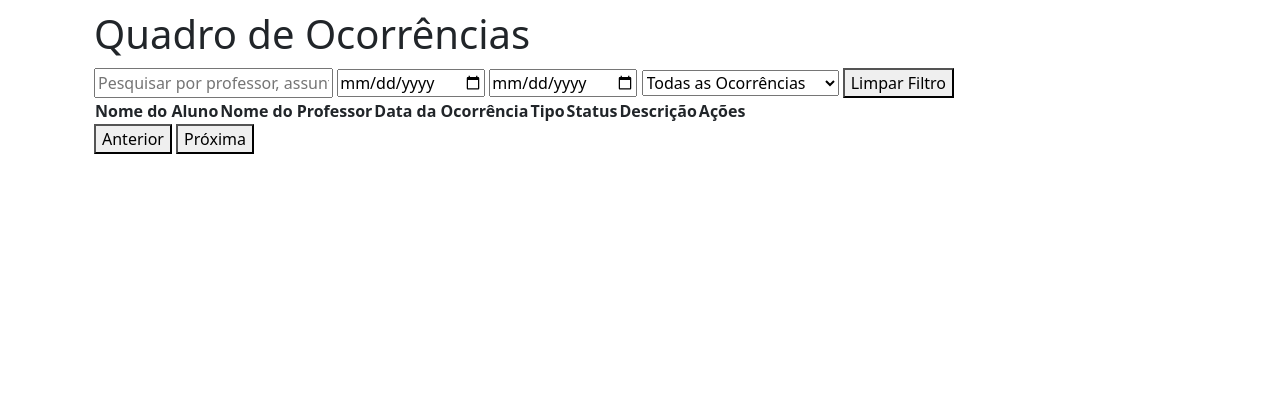
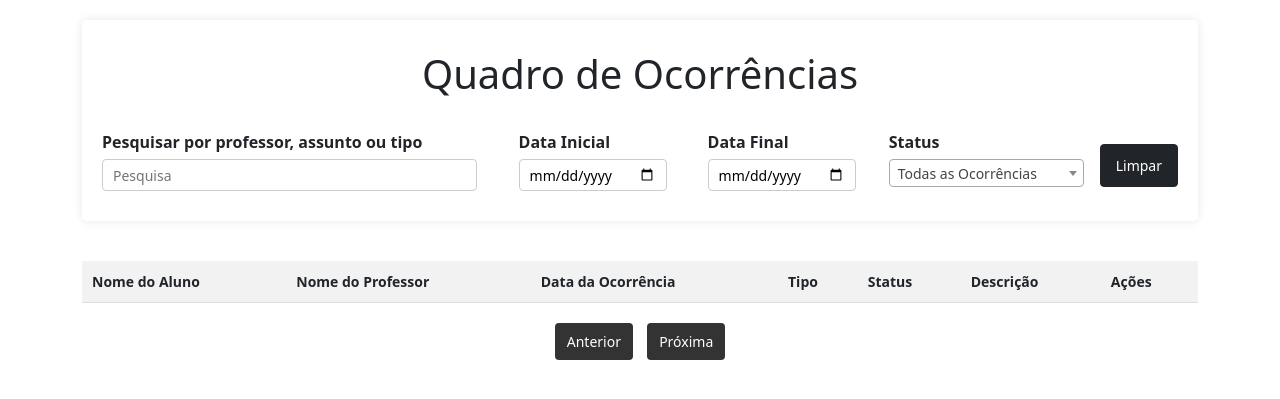
Before and after one commit to Homailson/SchoolWarden, a Flask app: template app/templates/common/manager_occurrence.html in a window 1280 px wide. Shown: the part 77-476 px from the top of the page. Run offline with Flask 3, Linux system fonts and the light colour scheme; the template is opened without the code that fills it: most values are stand-ins (such as "Sample title", 1, 10 or a date in 2020); lists and menus that the app fills with data are empty; some libraries are stand-ins or nearby versions.

Commit message:
formularios personalizados

```diff
--- a/app/routes/manager.py
+++ b/app/routes/manager.py
@@ -117,7 +117,7 @@ def register_teacher():
     mongo = PyMongo(current_app)
     manager_id = session.get('userID')
 
-    # Buscar turmas da coleção disciplinas
+    # Buscar turmas da coleção subjects
     subjects = [(str(sub['_id']), sub['subject'])
                 for sub in mongo.db.subjects.find({"manager_id": manager_id})]
     form.update_subjects(subjects)
--- a/app/static/css/style.css
+++ b/app/static/css/style.css
@@ -56,7 +56,24 @@ h2 {
 }
 
 .vertical-menu .btn.btn-block:hover {
-    color: rgb(219, 215, 215);
+    background-color: #555;
+}
+
+.container {
+    display: flex;
+    flex-direction: column;
+}
+
+.teacher_form {
+    width: 75%;
+    margin-top: 2rem;
+    align-self: center;
+}
+
+.student_form {
+    width: 75%;
+    margin-top: 2rem;
+    align-self: center;
 }
 
 @media (max-width: 992px) {
@@ -72,6 +89,10 @@ h2 {
     .vertical-menu .btn.btn-block {
         margin: 20px;
     }
+
+    .teacher_form {
+        width: 100%;
+    }
 }
 
 .bg-light {
@@ -85,10 +106,209 @@ h2 {
     color: white !important;
 }
 
-.mb-3 {
-    margin-bottom: .5rem !important;
+div.w-100.mb-3 {
+    height: 3.5rem;
 }
 
-input[type="search" i] {
-    border: red;
+/* Estilos para o modal */
+.modal {
+    display: none;
+    position: fixed;
+    z-index: 1;
+    left: 0;
+    top: 0;
+    width: 100%;
+    height: 100%;
+    overflow: auto;
+    background-color: rgba(0, 0, 0, 0.4);
+    padding-top: 60px;
 }
+
+.modal-content {
+    background-color: #fefefe;
+    margin: 5% auto;
+    padding: 20px;
+    border: 1px solid #888;
+    width: 80%;
+}
+
+.close {
+    color: #aaa;
+    float: right;
+    font-size: 28px;
+    font-weight: bold;
+}
+
+.close:hover,
+.close:focus {
+    color: black;
+    text-decoration: none;
+    cursor: pointer;
+}
+
+/* Estilos para os status */
+.status-pending::before {
+    content: '';
+    display: inline-block;
+    width: 10px;
+    height: 10px;
+    background-color: red;
+    border-radius: 50%;
+}
+
+.status-resolved::before {
+    content: '';
+    display: inline-block;
+    width: 10px;
+    height: 10px;
+    background-color: green;
+    border-radius: 50%;
+}
+
+/* A partir daqui são configurações da tabela e da pesquisa */
+/* Estilos para o tema claro */
+.container__occurrence {
+    font-size: 14px;
+    background-color: #fff;
+    padding: 20px;
+    margin: 20px auto;
+    border-radius: 5px;
+    box-shadow: 0 0 10px rgba(0, 0, 0, 0.1);
+    max-width: 1200px;
+}
+
+input[type="text"],
+input[type="date"],
+select {
+    padding: 10px;
+    margin-right: 10px;
+    margin-bottom: 10px;
+    border: 1px solid #ccc;
+    border-radius: 4px;
+    font-size: 14px;
+}
+
+.btn {
+    padding: 10px 15px;
+    border-radius: 4px;
+    cursor: pointer;
+    font-size: 14px;
+}
+
+.btn-primary {
+    background-color: #333;
+    color: #fff;
+    border: none;
+}
+
+.btn-primary:hover {
+    background-color: #555;
+}
+
+.btn-success {
+    background-color: #28a745;
+    color: #fff;
+    border: none;
+}
+
+.btn-success:hover {
+    background-color: #218838;
+}
+
+.btn-delete {
+    background-color: #dc3545;
+    color: #fff;
+    border: none;
+}
+
+.btn-delete:hover {
+    background-color: #c82333;
+}
+
+table {
+    width: 100%;
+    border-collapse: collapse;
+    margin-top: 20px;
+    font-size: 14px;
+}
+
+th,
+td {
+    padding: 10px;
+    text-align: left;
+    border-bottom: 1px solid #ddd;
+}
+
+th {
+    background-color: #f2f2f2;
+    font-weight: bold;
+}
+
+tbody tr:nth-child(even) {
+    background-color: #f9f9f9;
+}
+
+#pagination {
+    margin-top: 20px;
+    text-align: center;
+}
+
+#pagination button {
+    margin: 0 5px;
+    background-color: #333;
+    color: #fff;
+    border: none;
+    border-radius: 4px;
+    padding: 8px 12px;
+    cursor: pointer;
+    font-size: 14px;
+}
+
+#pagination button:hover {
+    background-color: #555;
+}
+
+.filter_area {
+    display: flex;
+}
+
+
+.filter_area label {
+    font-size: 1rem;
+    font-weight: bolder;
+    white-space: nowrap;
+    overflow: hidden;
+}
+
+.searchInput {
+    flex: 1;
+    width: 90%;
+    height: 2rem;
+}
+
+.start_date {
+    height: 2rem;
+}
+
+.end_date {
+    height: 2rem;
+}
+
+.select2-container--default .select2-selection--single {
+    height: 2rem;
+}
+
+button.btn.btn-dark.filter {
+    height: 60%;
+    align-self: center;
+    margin-left: 1rem;
+}
+
+button.btn.btn-dark.filter {
+    box-shadow: none;
+}
+
+.container__occurrence__title {
+    margin-bottom: 2rem;
+    text-align: center;
+}
--- a/app/static/js/select2.js
+++ b/app/static/js/select2.js
@@ -28,15 +28,21 @@ $(document).ready(function () {
 
     // Configuração do Select2 para o campo de classificação
     $('#classification').select2({
-        placeholder: "Selecione a classificação"
+        placeholder: "Selecione um tipo"
     });
     $('#teacher').select2({
         placeholder: "Selecione um professor(a)"
     });
     $('#classe').select2({
-        placeholder: "Selecione uma classe"
+        placeholder: "Selecione uma turma"
     });
     $('#subject').select2({
-        placeholder: "Selecione a disciplina"
+        placeholder: "Selecione uma disciplina"
+    });
+    $('#subjects').select2({
+        placeholder: "Selecione as disciplinas",
+        multiple: true
+    });
+    $('#filterStatus').select2({
     });
 });
--- a/app/templates/common/manager_occurrence.html
+++ b/app/templates/common/manager_occurrence.html
@@ -1,4 +1,5 @@
 {% extends "layout.html" %}
+
 {% block title %}
 {% if user_role == 'teacher' %}
 Ocorrências | Professor
@@ -13,24 +14,47 @@ Usuário
 
 {% block content %}
 
-<div class="container">
-    <h1>Quadro de Ocorrências</h1>
+<div class="container__occurrence">
+    <h1 class="container__occurrence__title">Quadro de Ocorrências</h1>
+    <div class="filter_area">
         {% if user_role == 'manager' %}
-    <input type="text" id="searchInput" placeholder="Pesquisar por aluno, professor, assunto ou tipo"
-        onkeyup="fetchOccurrences()">
+        <div class="filter_group">
+            <label for="searchInput">Pesquisa por aluno, professor, assunto ou tipo</label>
+            <input class="searchInput" type="text" id="searchInput" placeholder="Pesquisa" onkeyup="fetchOccurrences()">
+        </div>
         {% elif user_role == 'teacher' %}
-    <input type="text" id="searchInput" placeholder="Pesquisar por aluno, assunto ou tipo" onkeyup="fetchOccurrences()">
+        <div class="filter_group">
+            <label for="searchInput">Pesquisar por aluno, assunto ou tipo</label>
+            <input class="searchInput" type="text" id="searchInput" placeholder="Pesquisa" onkeyup="fetchOccurrences()">
+        </div>
         {% else %}
-    <input type="text" id="searchInput" placeholder="Pesquisar por professor, assunto ou tipo"
-        onkeyup="fetchOccurrences()">
+        <div class="filter_group">
+            <label for="searchInput">Pesquisar por professor, assunto ou tipo</label>
+            <input class="searchInput" type="text" id="searchInput" placeholder="Pesquisa" onkeyup="fetchOccurrences()">
+        </div>
         {% endif %}
-    <input type="date" id="start_date" onchange="fetchOccurrences()">
-    <input type="date" id="end_date" onchange="fetchOccurrences()">
-    <select id="filterStatus" onchange="fetchOccurrences()">
+
+        <div class="filter_group">
+            <label for="start_date">Data Inicial</label>
+            <input class="start_date" type="date" id="start_date" onchange="fetchOccurrences()">
+        </div>
+
+        <div class="filter_group">
+            <label for="end_date">Data Final</label>
+            <input class="end_date" type="date" id="end_date" onchange="fetchOccurrences()">
+        </div>
+
+        <div class="filter_group">
+            <label for="filterStatus">Status</label>
+            <select class="filterStatus" id="filterStatus" onchange="fetchOccurrences()">
                 <option value="all">Todas as Ocorrências</option>
                 <option value="pending">Ocorrências Pendentes</option>
             </select>
-    <button onclick="clearFilters()">Limpar Filtro</button>
+        </div>
+
+        <button id="clear_filter_btn" class="btn btn-dark filter" onclick="clearFilters()">Limpar</button>
+    </div>
+</div>
 
 <table id="ocorrenciasTable">
     <thead>
@@ -110,11 +134,18 @@ Usuário
                             <td><span class="${statusClass}"></span></td>
                             <td>${occurrence.description.substring(0, 30)}${occurrence.description.length > 30 ? '...' : ''}</td>
                             <td>
-                                <button onclick="viewContent('description', '${occurrence.id}', '${occurrence.description}')">Descrição completa</button>
-                                <button onclick="viewContent('solution', '${occurrence.id}', '${occurrence.solution}')">Solução</button>
+                                <div class="btn-group">
+                                    <button class="btn btn-primary" onclick="viewContent('description', '${occurrence.id}', '${occurrence.description}')">Descrição completa</button>
+                                    <button class="btn btn-success" onclick="viewContent('solution', '${occurrence.id}', '${occurrence.solution}')">Solução</button>
                                     {% if user_role != 'student' %}
-                                <button data-id="${occurrence.id}" onclick="confirmDelete('${occurrence.id}', '{{ csrf_token() }}')">Excluir</button>
+                                    <button class="btn btn-delete" data-id="${occurrence.id}" onclick="confirmDelete('${occurrence.id}', '{{ csrf_token() }}')">
+                                        <svg xmlns="http://www.w3.org/2000/svg" width="16" height="16" fill="currentColor" class="bi bi-trash" viewBox="0 0 16 16">
+                                            <path d="M5.5 5.5A.5.5 0 0 1 6 6v6a.5.5 0 0 1-1 0V6a.5.5 0 0 1 .5-.5m2.5 0a.5.5 0 0 1 .5.5v6a.5.5 0 0 1-1 0V6a.5.5 0 0 1 .5-.5m3 .5a.5.5 0 0 0-1 0v6a.5.5 0 0 0 1 0z"/>
+                                            <path d="M14.5 3a1 1 0 0 1-1 1H13v9a2 2 0 0 1-2 2H5a2 2 0 0 1-2-2V4h-.5a1 1 0 0 1-1-1V2a1 1 0 0 1 1-1H6a1 1 0 0 1 1-1h2a1 1 0 0 1 1 1h3.5a1 1 0 0 1 1 1zM4.118 4 4 4.059V13a1 1 0 0 0 1 1h6a1 1 0 0 0 1-1V4.059L11.882 4zM2.5 3h11V2h-11z"/>
+                                        </svg>
+                                    </button>
                                     {% endif %}
+                                </div>
                             </td>
                         </tr>`;
                 }).join('');
@@ -235,62 +266,18 @@ Usuário
     }
 </script>
 
-<style>
-    /* Estilos para o modal */
-    .modal {
-        display: none;
-        position: fixed;
-        z-index: 1;
-        left: 0;
-        top: 0;
-        width: 100%;
-        height: 100%;
-        overflow: auto;
-        background-color: rgb(0, 0, 0);
-        background-color: rgba(0, 0, 0, 0.4);
-        padding-top: 60px;
-    }
+<script>
+    // Exemplo de efeito com jQuery
+    $(document).ready(function () {
+        $('#clear_filter_btn').on('mousedown', function () {
+            $(this).css('transform', 'scale(0.95)'); // Reduz o tamanho do botão temporariamente
+        });
 
-    .modal-content {
-        background-color: #fefefe;
-        margin: 5% auto;
-        padding: 20px;
-        border: 1px solid #888;
-        width: 80%;
-    }
+        $('#clear_filter_btn').on('mouseup', function () {
+            $(this).css('transform', 'scale(1)'); // Retorna ao tamanho original após soltar o clique
+        });
+    });
+</script>
 
-    .close {
-        color: #aaa;
-        float: right;
-        font-size: 28px;
-        font-weight: bold;
-    }
-
-    .close:hover,
-    .close:focus {
-        color: black;
-        text-decoration: none;
-        cursor: pointer;
-    }
-
-    /* Estilos para os status */
-    .status-pending::before {
-        content: '';
-        display: inline-block;
-        width: 10px;
-        height: 10px;
-        background-color: red;
-        border-radius: 50%;
-    }
-
-    .status-resolved::before {
-        content: '';
-        display: inline-block;
-        width: 10px;
-        height: 10px;
-        background-color: green;
-        border-radius: 50%;
-    }
-</style>
-
+<script src="{{ url_for('static', filename='js/select2.js') }}"></script>
 {% endblock %}
```
Also changed, not shown: app/forms.py (+51 -52 lines), app/static/js/select2_custom.js (added, +51 -0 lines), app/templates/common/register_occurrence.html (+14 -14 lines), app/templates/manager/register_class.html (+6 -8 lines), app/templates/manager/register_student.html (+16 -17 lines), app/templates/manager/register_subject.html (+8 -7 lines), app/templates/manager/register_teacher.html (+20 -29 lines), 1 other file. Lines whose indentation alone changed are shown as unchanged.
